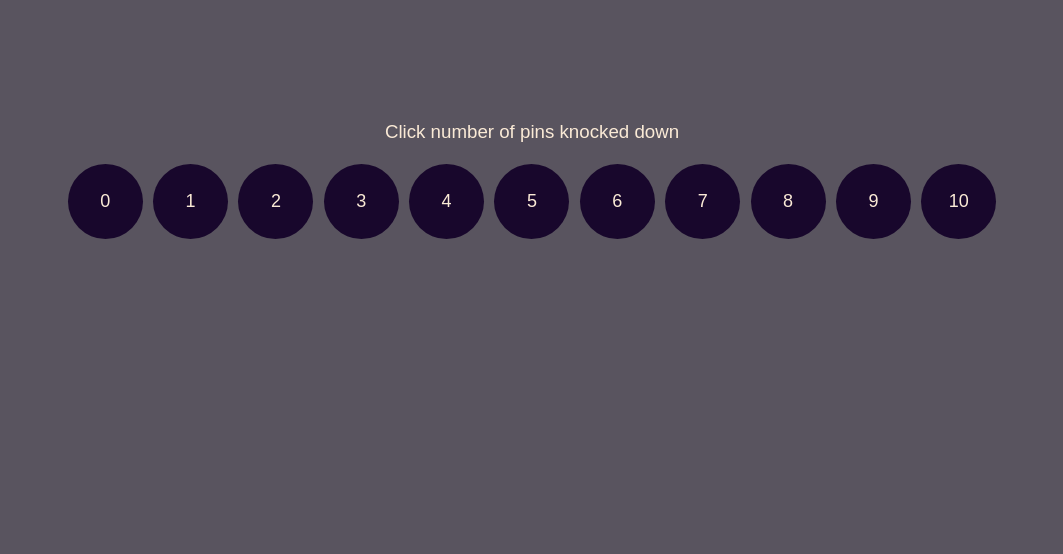
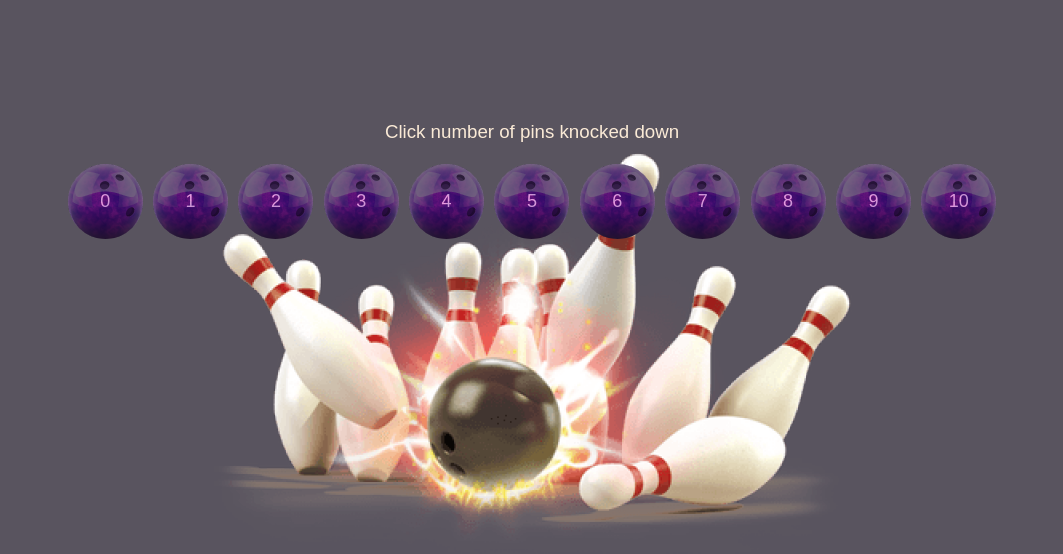
Before and after one commit to Jays-T/bowling_calculator, a website: page index.html in a window 1280 px wide. Shown: the part 246-800 px from the top of the page, without its empty margins (108-1171 px from the left). Drawn offline with Linux system fonts and the light colour scheme.

Commit message:
update background img urls

```diff
--- a/assets/css/style.css
+++ b/assets/css/style.css
@@ -20,7 +20,7 @@ body {
   flex-direction: column;
   justify-content: center;
   align-items: center;
-  background-image: url('assets/images/NicePng_bowling-pin-png_9688654.png');
+  background-image: url('../images/NicePng_bowling-pin-png_9688654.png');
   background-repeat: no-repeat;
   background-position: center bottom;
   background-color: hsl(270, 6%, 35%);
@@ -112,7 +112,7 @@ button::before {
   height: 100%;
   width: 100%;
   opacity: .4;
-  background: url('assets/images/favpng_bowling-ball-clip-art.png');
+  background: url('../images/favpng_bowling-ball-clip-art.png');
 }
 
 button:focus {
```
